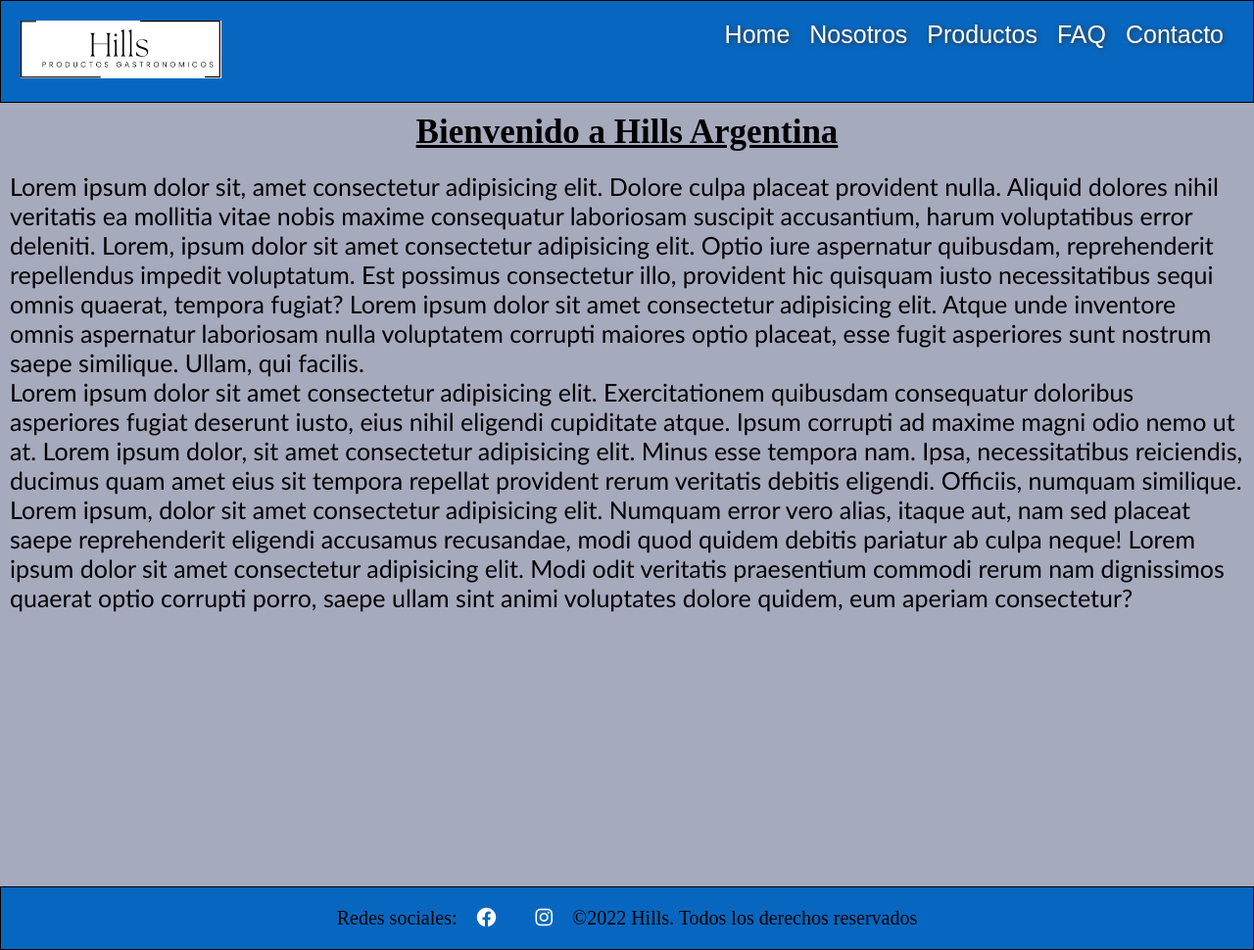
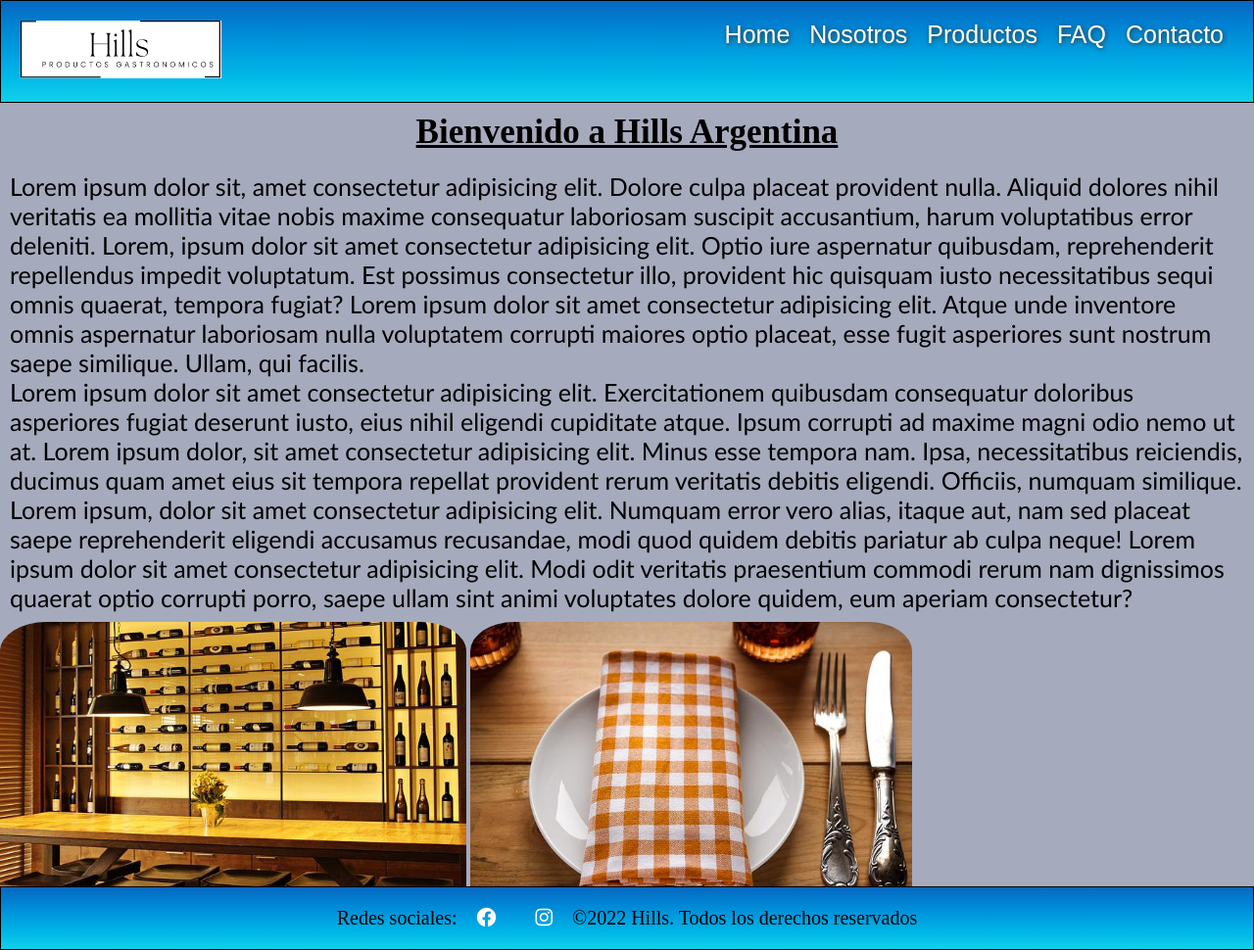
Before and after one commit to NicolasVera10/Idea-Vera, a plain HTML site: page index.html in a window 1280 px wide. Shown: the whole page at 98% size. Drawn offline with Linux system fonts and the light colour scheme.

Commit message:
agregue transicion y gradientes desde mi rama transformaciones

```diff
--- a/css/estilo.css
+++ b/css/estilo.css
@@ -17,6 +17,7 @@
     display: flex;
     justify-content: space-between;
     background-color: #0767c0;
+    background-image: linear-gradient(to bottom, #0767c0, #0083d3, #009edf, #00b8e7, #12d1eb);
     border: 1px solid #000;
     padding: 20px;
     position: sticky;
@@ -73,12 +74,17 @@
     height: 300px;
     width: auto;
     border-radius: 10%;
+    transition: height 2.8s;
+}
+.imagenInicio:hover{
+    height: 350px;
 }
 .footer{
     grid-area: footer;
     display: flex;
     justify-content: center;
     background-color: #0767c0;
+    background-image: linear-gradient(to bottom, #0767c0, #0083d3, #009edf, #00b8e7, #12d1eb);
     border: 1px solid #000;
     padding: 20px;
     font-size: 20px;
--- a/index.html
+++ b/index.html
@@ -30,9 +30,9 @@
             <br>
             Lorem ipsum dolor sit amet consectetur adipisicing elit. Exercitationem quibusdam consequatur doloribus asperiores fugiat deserunt iusto, eius nihil eligendi cupiditate atque. Ipsum corrupti ad maxime magni odio nemo ut at. Lorem ipsum dolor, sit amet consectetur adipisicing elit. Minus esse tempora nam. Ipsa, necessitatibus reiciendis, ducimus quam amet eius sit tempora repellat provident rerum veritatis debitis eligendi. Officiis, numquam similique. Lorem ipsum, dolor sit amet consectetur adipisicing elit. Numquam error vero alias, itaque aut, nam sed placeat saepe reprehenderit eligendi accusamus recusandae, modi quod quidem debitis pariatur ab culpa neque! Lorem ipsum dolor sit amet consectetur adipisicing elit. Modi odit veritatis praesentium commodi rerum nam dignissimos quaerat optio corrupti porro, saepe ullam sint animi voluptates dolore quidem, eum aperiam consectetur?
         </p>
-        <img class="imagenInicio" src="/Hills Gonzalo Vera/multimedia/wine-bottles-g1465ccf86_640.jpg" alt="">
-        <img class="imagenInicio" src="/Hills Gonzalo Vera/multimedia/cover-ge8fbd277f_640.jpg" alt="">
-        <img class="imagenInicio" src="/Hills Gonzalo Vera/multimedia/table-g52767d7e7_640.jpg" alt="">
+        <img class="imagenInicio" src="/multimedia/wine-bottles-g1465ccf86_640.jpg" alt="">
+        <img class="imagenInicio" src="/multimedia/cover-ge8fbd277f_640.jpg" alt="">
+        <img class="imagenInicio" src="/multimedia/table-g52767d7e7_640.jpg" alt="">
     </main>
     <footer class="footer">
         <p>Redes sociales:</p>
```
